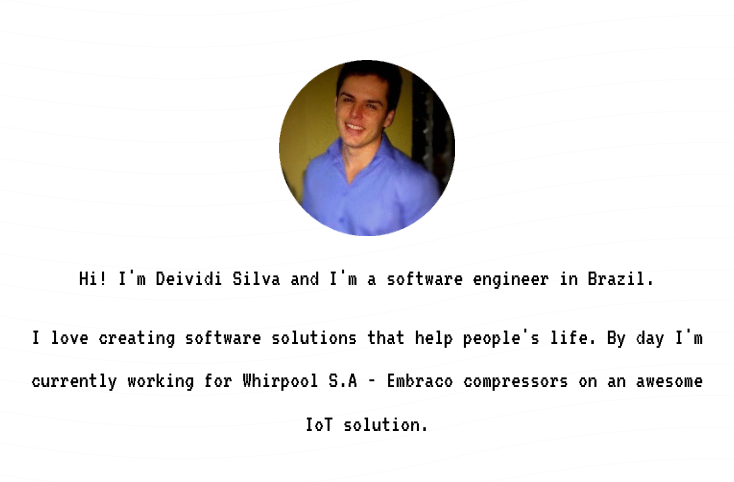
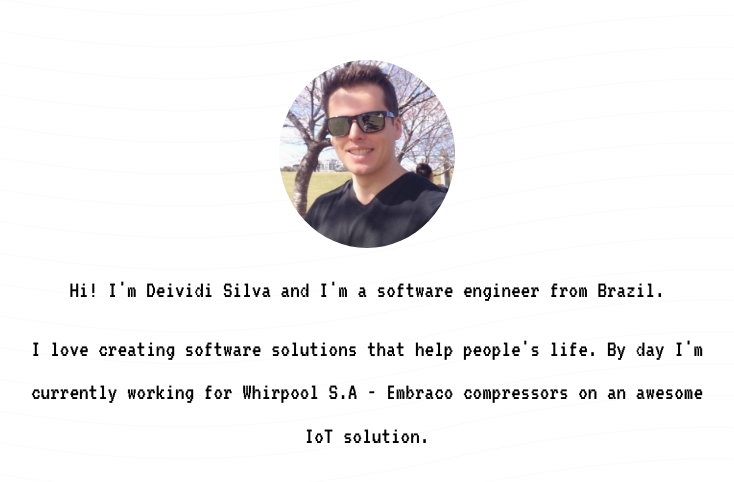
Before and after one commit to deividi86/deividisilva.com, a React (Create React App) app: page / in a window 1280 px wide. Shown: the part 190-672 px from the top of the page, without its empty margins (81-815 px from the left). Built offline with nearby package versions, Linux system fonts and the light colour scheme.

Commit message:
resposiveness

```diff
--- a/src/App.css
+++ b/src/App.css
@@ -5,7 +5,16 @@
 .container {
   max-width: 55%;
   text-align: center;
-  padding: 10rem 6rem;
-  font-size: 150%;
+  padding: 5rem 6rem;
   color: black;
 }
+
+@media only screen and (min-width: 768px) {
+  .container {
+    max-width: 55%;
+    text-align: center;
+    padding: 10rem 6rem;
+    font-size: 150%;
+    color: black;
+  }
+}
--- a/src/Home.css
+++ b/src/Home.css
@@ -1,20 +1,41 @@
-.who {
-margin: 1rem 0;
-line-height: 1.8;
+.photo {
+    width: 50%;
+    border-radius: 50%;
 }
 
+.who {
+    margin: 1rem 0;
+    line-height: 1.2;
+}
 
 .what {
-margin: 1rem 0;
-line-height: 1.8;
+    margin: 1rem 0;
+    line-height: 1.2;
 }
 
 .what a {
-color: black;
-text-decoration: none
+    color: black;
+    text-decoration: none
 }
 
-.photo {
-width: 25%;
-height: 25%;
+@media only screen and (min-width: 768px) {
+    .photo {
+        max-width: 25%;
+        height: auto;
+        border-radius: 50%;
+    }
+    .who {
+        margin: 1rem 0;
+        line-height: 1.8;
+    }
+
+    .what {
+        margin: 1rem 0;
+        line-height: 1.8;
+    }
+
+    .what a {
+        color: black;
+        text-decoration: none
+    }
 }
--- a/src/Home.js
+++ b/src/Home.js
@@ -4,9 +4,9 @@ import './Home.css'
 export default function Home() {
     return (
         <section className="container">
-            <img src="./headshot.gif" alt="Deividi Silva" className="photo"/>
+            <img src="./headshot.jpg" alt="Deividi Silva" className="photo"/>
             <p className="who">
-            Hi! I'm Deividi Silva and I'm a software engineer in Brazil.
+            Hi! I'm Deividi Silva and I'm a software engineer from Brazil.
             </p>
             <p className="what">
             I love creating software solutions that help people's life. By day I'm currently working for Whirpool S.A - Embraco compressors on an <a href="http://www.diili.com.br">awesome IoT solution</a>.
```
Also changed, not shown: public/headshot.JPG.
